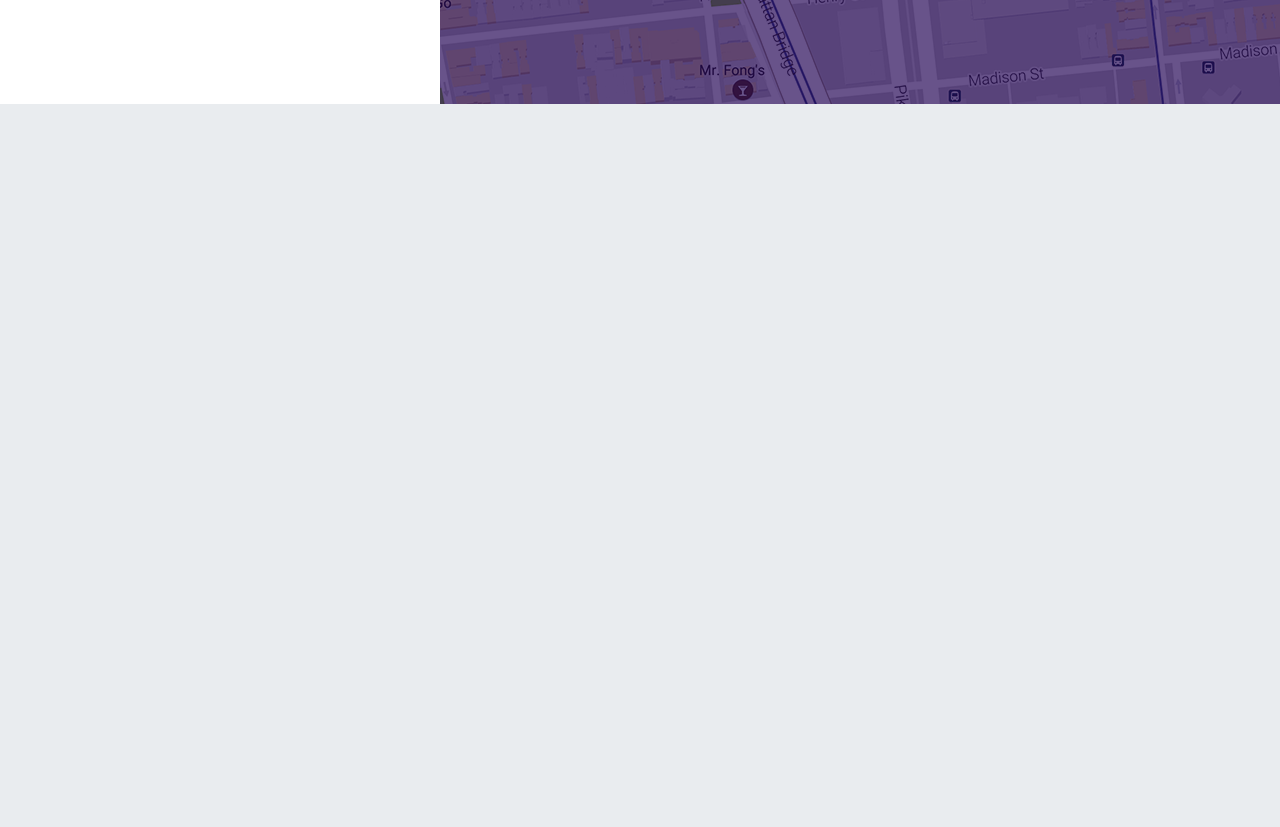
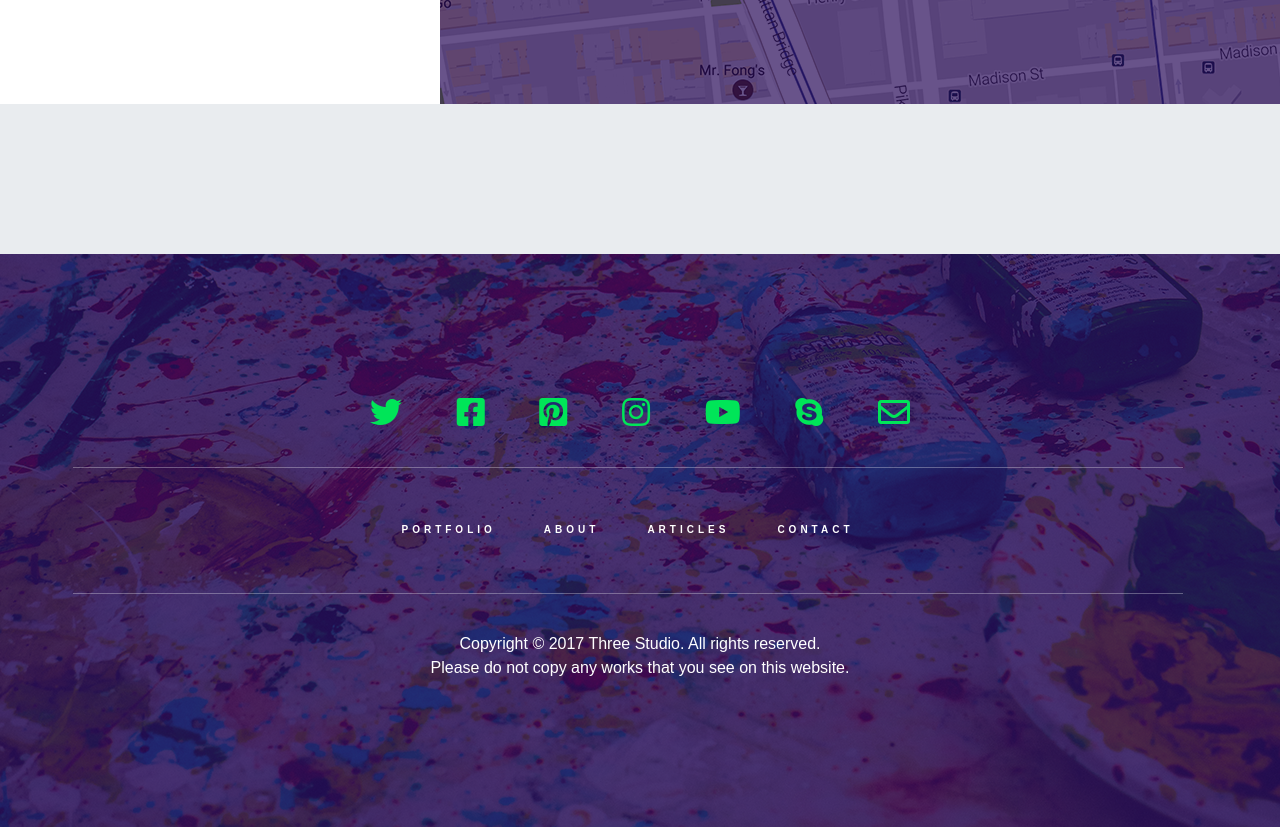
Before and after one commit to dmitriykovalenk0/Three, a website: page app/index.html in a window 1280 px wide. Shown: the part 5809-6636 px from the top of the page. Before the commit the page ends 6063 px from the top, so only its background shows below. Drawn offline with nearby package versions, Linux system fonts and the light colour scheme; a web font is replaced by a local one.

Commit message:
Создан блок footer

```diff
--- a/app/index.html
+++ b/app/index.html
@@ -566,6 +566,38 @@
     </div>
   </section>
 
+  <footer class="footer">
+    <div class="footer__inner">
+      <div class="footer__socials">
+        <a href="#"><i class="fab fa-twitter"></i></a>
+        <a href="#"><i class="fab fa-facebook-square"></i></a>
+        <a href="#"><i class="fab fa-pinterest-square"></i></a>
+        <a href="#"><i class="fab fa-instagram"></i></a>
+        <a href="#"><i class="fab fa-youtube"></i></a>
+        <a href="#"><i class="fab fa-skype"></i></a>
+        <a href="#"><i class="fas fa-envelope"></i></a>
+      </div>
+
+      <nav class="nav footer__nav">
+        <ul>
+          <li><a class="header__link"
+               href="#">Portfolio</a></li>
+          <li><a class="header__link"
+               href="#">About</a></li>
+          <li><a class="header__link"
+               href="#">Articles</a></li>
+          <li><a class="header__link"
+               href="#">Contact</a></li>
+        </ul>
+      </nav>
+
+      <div class="footer__copyright">
+        <span>Copyright © 2017 Three Studio. All rights reserved.</span>
+        <span>Please do not copy any works that you see on this website.</span>
+      </div>
+    </div>
+  </footer>
+
 
   <script src="https://ajax.googleapis.com/ajax/libs/jquery/3.4.1/jquery.min.js"></script>
   <script src="js/libs.min.js"></script>
--- /dev/null
+++ b/app/scss/blocks/_footer.scss
@@ -0,0 +1,60 @@
+.footer {
+  min-height: 573px;
+  background: url(../img/footer-bg.png) no-repeat center/cover;
+  background-color: #290a59;
+
+  display: flex;
+  align-items: center;
+  justify-content: center;
+
+  &__inner {
+    height: 280px;
+    display: flex;
+    flex-direction: column;
+    align-items: center;
+    justify-content: space-between;
+
+
+  }
+
+  &__socials {
+    width: 540px;
+    display: flex;
+    justify-content: space-between;
+
+    a {
+
+      i {
+        color: #00e558;
+        font-size: 32px;
+        font-weight: 400;
+        line-height: 24px;
+
+        &:hover {
+          color: #fff;
+        }
+      }
+    }
+  }
+
+  &__nav {
+    width: 1110px;
+    padding: 50px 0;
+    border-top: 1px solid rgba(#fff, .3);
+    border-bottom: 1px solid rgba(#fff, .3);
+  }
+
+  &__copyright {
+
+    span {
+      display: block;
+    }
+
+    text-align: center;
+
+    color: #ffffff;
+    font-weight: 300;
+    line-height: 24px;
+  }
+
+}
--- a/app/scss/blocks/_team-slider.scss
+++ b/app/scss/blocks/_team-slider.scss
@@ -70,9 +70,14 @@
           a {
 
             i {
-              width: 20px;
-              height: 18px;
-              color: #00e558;
+              color: #00e658;
+              font-size: 20px;
+              font-weight: 400;
+              line-height: 34px;
+
+              &:hover {
+                color: #fff;
+              }
             }
           }
         }
--- a/app/scss/style.scss
+++ b/app/scss/style.scss
@@ -13,6 +13,7 @@
 @import "blocks/about";
 @import "blocks/team-slider";
 @import "blocks/contacts";
+@import "blocks/footer";
 
 
 
```
Also changed, not shown: app/css/style.min.css, app/img/footer-bg.png (added).
